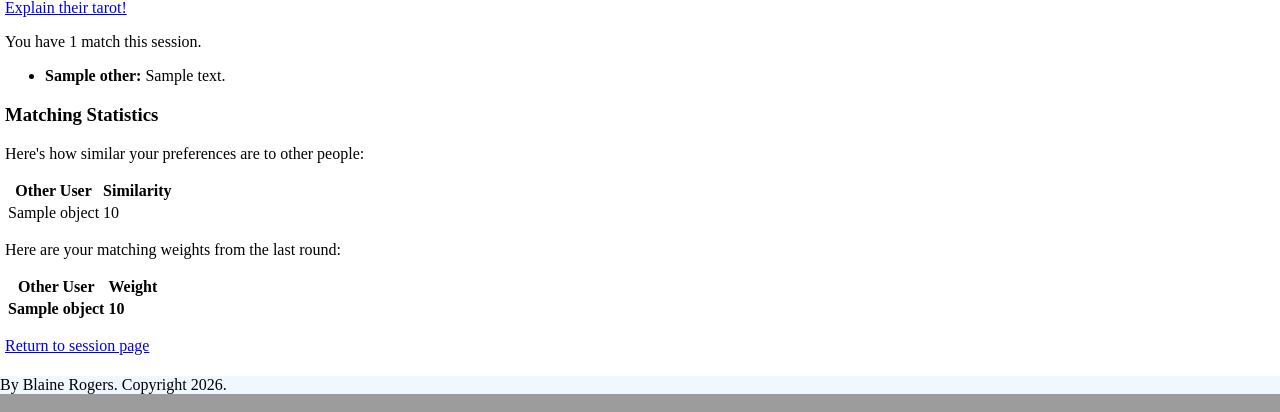
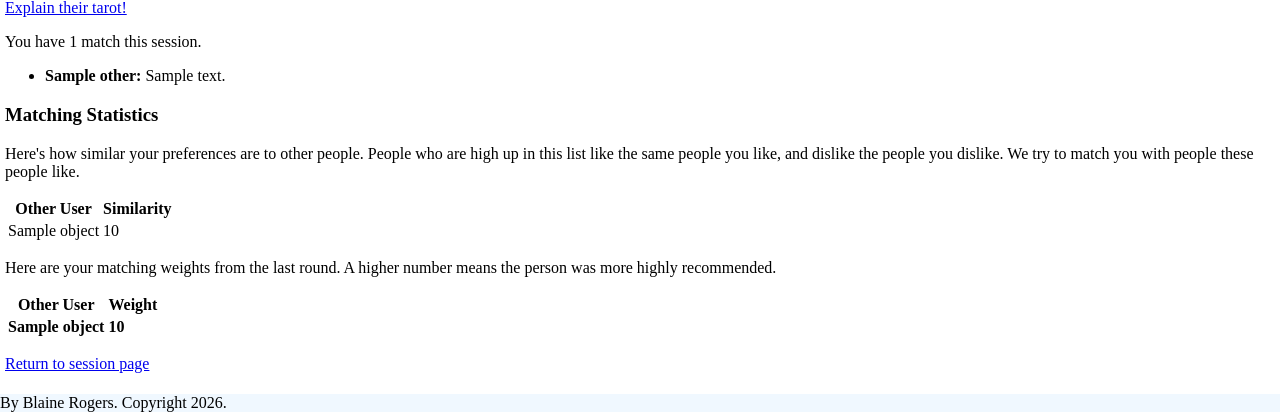
Before and after one commit to PaperclipBadger/speeddating, a Python web app: template speeddatingsim/templates/matchmaker.html in a window 1280 px wide. Shown: the part 1260-1672 px from the top of the page. Run offline with Jinja, Linux system fonts and the light colour scheme; the template is opened without the code that fills it: most values are stand-ins (such as "Sample title", 1, 10 or a date in 2020).

Commit message:
Horse! Horse!

```diff
--- a/speeddatingsim/templates/matchmaker.html
+++ b/speeddatingsim/templates/matchmaker.html
@@ -34,7 +34,12 @@
 {% if recommendations %}
 <div>
     <h3>Matching Statistics</h3>
-    <p>Here's how similar your preferences are to other people:</p>
+    <p>
+        Here's how similar your preferences are to other people.
+        People who are high up in this list like the same people you like,
+        and dislike the people you dislike.
+        We try to match you with people these people like.
+    </p>
     <table>
         <tr>
             <th>Other User</th>
@@ -47,7 +52,10 @@
         </tr>
         {% endfor %}
     </table>
-    <p>Here are your matching weights from the last round:</p>
+    <p>
+        Here are your matching weights from the last round.
+        A higher number means the person was more highly recommended.
+    </p>
     <table>
         <tr>
             <th>Other User</th>
```
